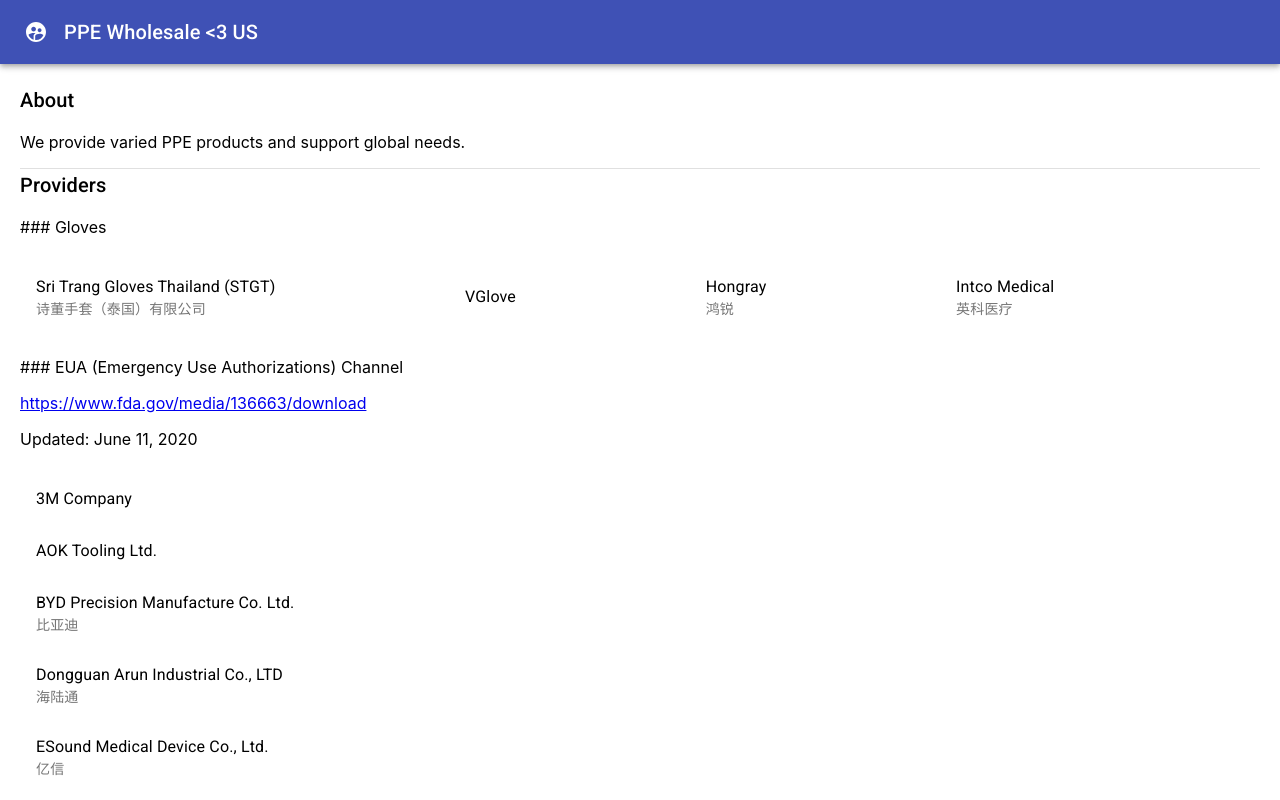
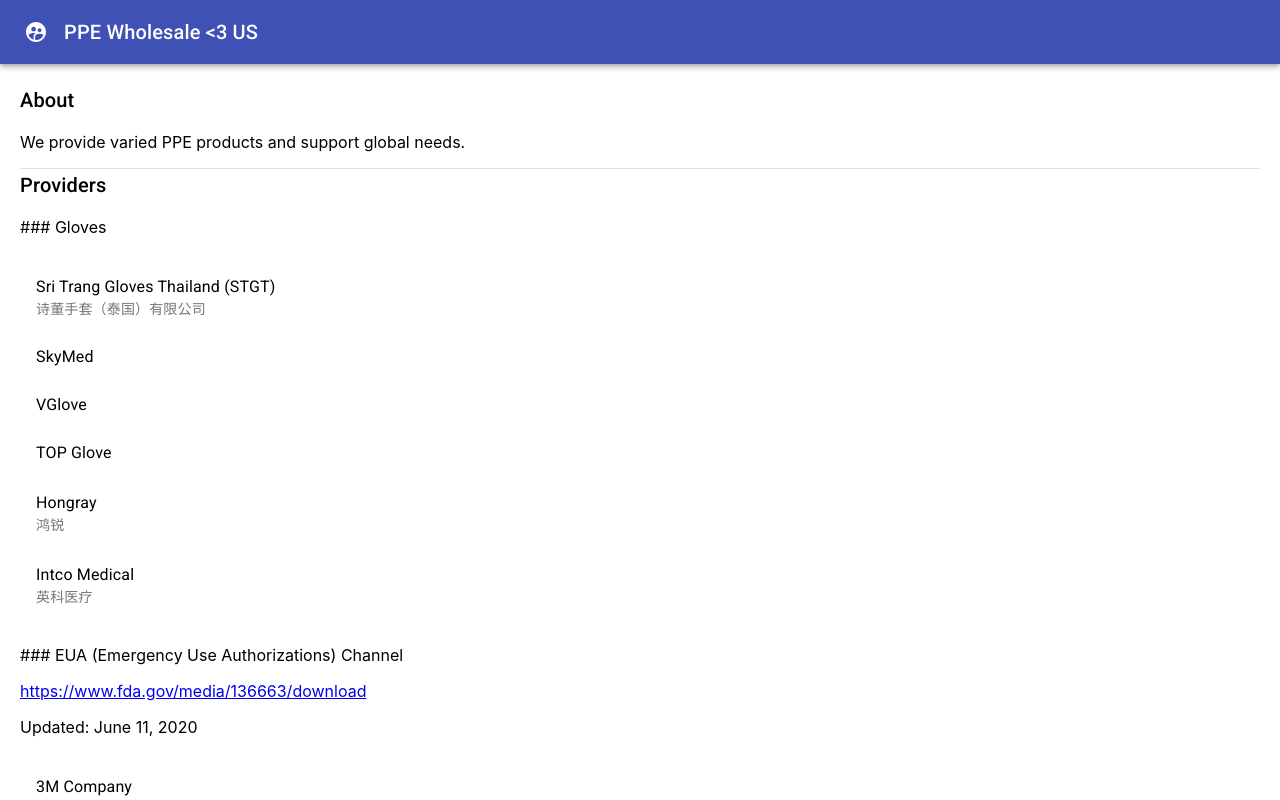
Before and after one commit to dotku/ppewholesale, a React (Create React App) app: page / in a window 1280 px wide. Shown: the top 800 px of the page. Built offline with nearby package versions, Linux system fonts and the light colour scheme.

Commit message:
Add Glove Companies

```diff
--- a/src/components/providers/gloves.js
+++ b/src/components/providers/gloves.js
@@ -11,17 +11,21 @@
             primary="Sri Trang Gloves Thailand (STGT)"
             secondary="诗董手套（泰国）有限公司"
           />
-          <ListItemText
-            primary="VGlove"
-          />
-          <ListItemText
-            primary="Hongray"
-            secondary="鸿锐"
-          />
-          <ListItemText
-            primary="Intco Medical"
-            secondary="英科医疗"
-          />
+        </ListItem>
+        <ListItem button>
+          <ListItemText primary="SkyMed" />
+        </ListItem>
+        <ListItem button>
+          <ListItemText primary="VGlove" />
+        </ListItem>
+        <ListItem button>
+          <ListItemText primary="TOP Glove" />
+        </ListItem>
+        <ListItem button>
+          <ListItemText primary="Hongray" secondary="鸿锐" />
+        </ListItem>
+        <ListItem button>
+          <ListItemText primary="Intco Medical" secondary="英科医疗" />
         </ListItem>
       </List>
     </div>
```
